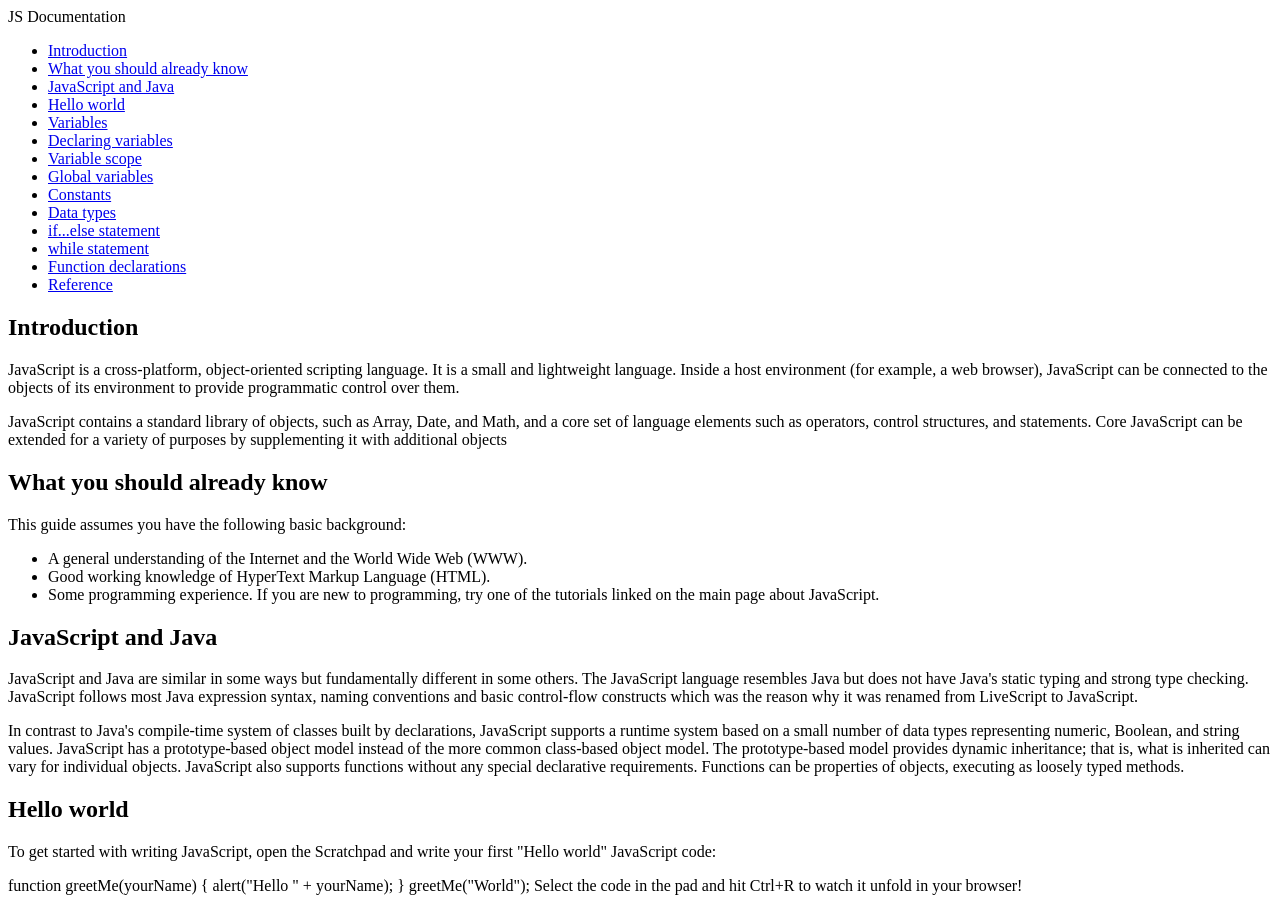
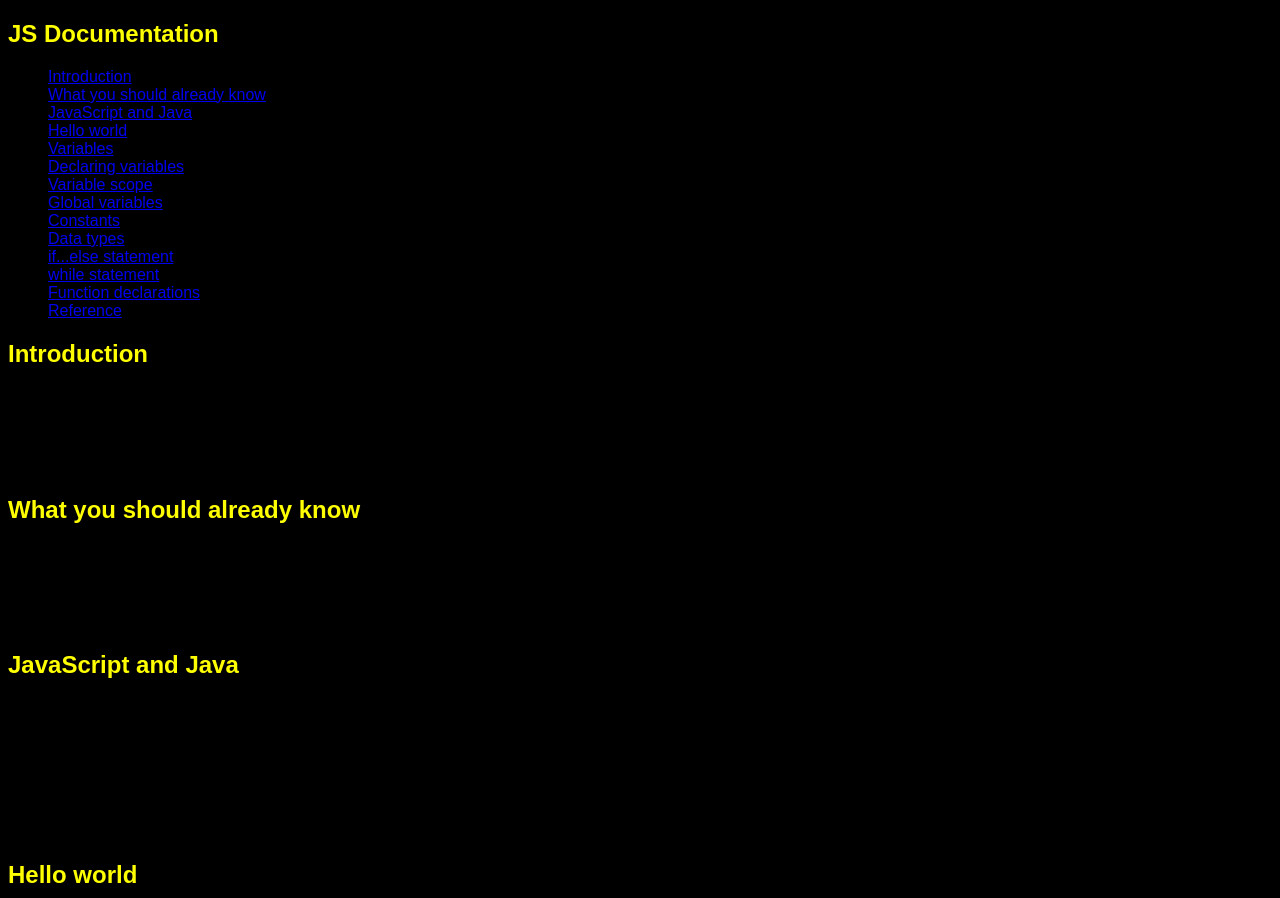
Before and after one commit to Leeoasis/Techinal-Documentation-Page, a plain HTML site: page fcc-test-suite-template-master/fcc-test-suite-template-master/index.html in a window 1280 px wide. Shown: the top 898 px of the page. Drawn offline with Linux system fonts and the light colour scheme.

Commit message:
added some design in css

```diff
--- a/fcc-test-suite-template-master/fcc-test-suite-template-master/css/style.css
+++ b/fcc-test-suite-template-master/fcc-test-suite-template-master/css/style.css
@@ -0,0 +1,8 @@
+body {
+    background-color: black;
+    font-family: Arial, "Helvetica Neue", Helvetica, sans-serif;
+}
+h1 {
+    color: yellow;
+
+}
--- a/fcc-test-suite-template-master/fcc-test-suite-template-master/index.html
+++ b/fcc-test-suite-template-master/fcc-test-suite-template-master/index.html
@@ -8,7 +8,7 @@
 
   <body>
     <nav id="navbar">
-      <header>JS Documentation</header>
+      <h1>JS Documentation</h1>
       <ul>
         <li><a class="nav-link" href="#Introduction">Introduction</a></li>
         <li>
```
